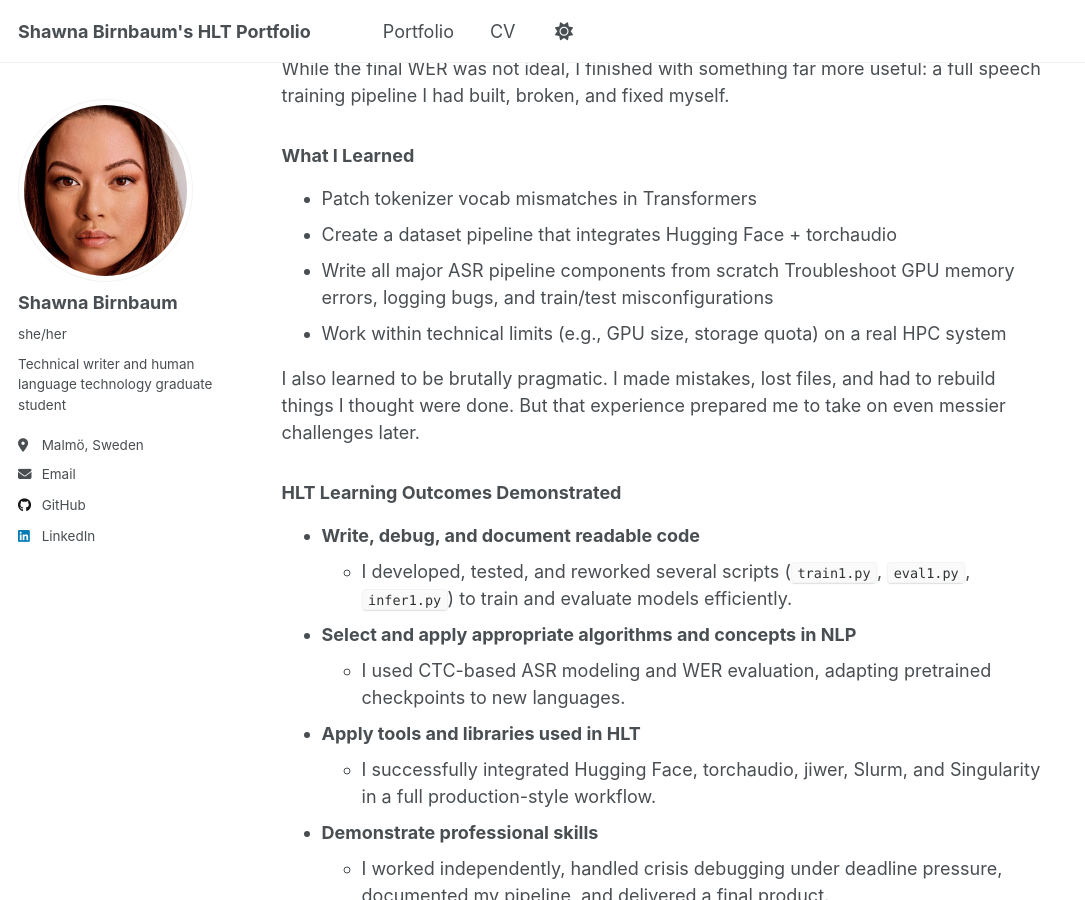
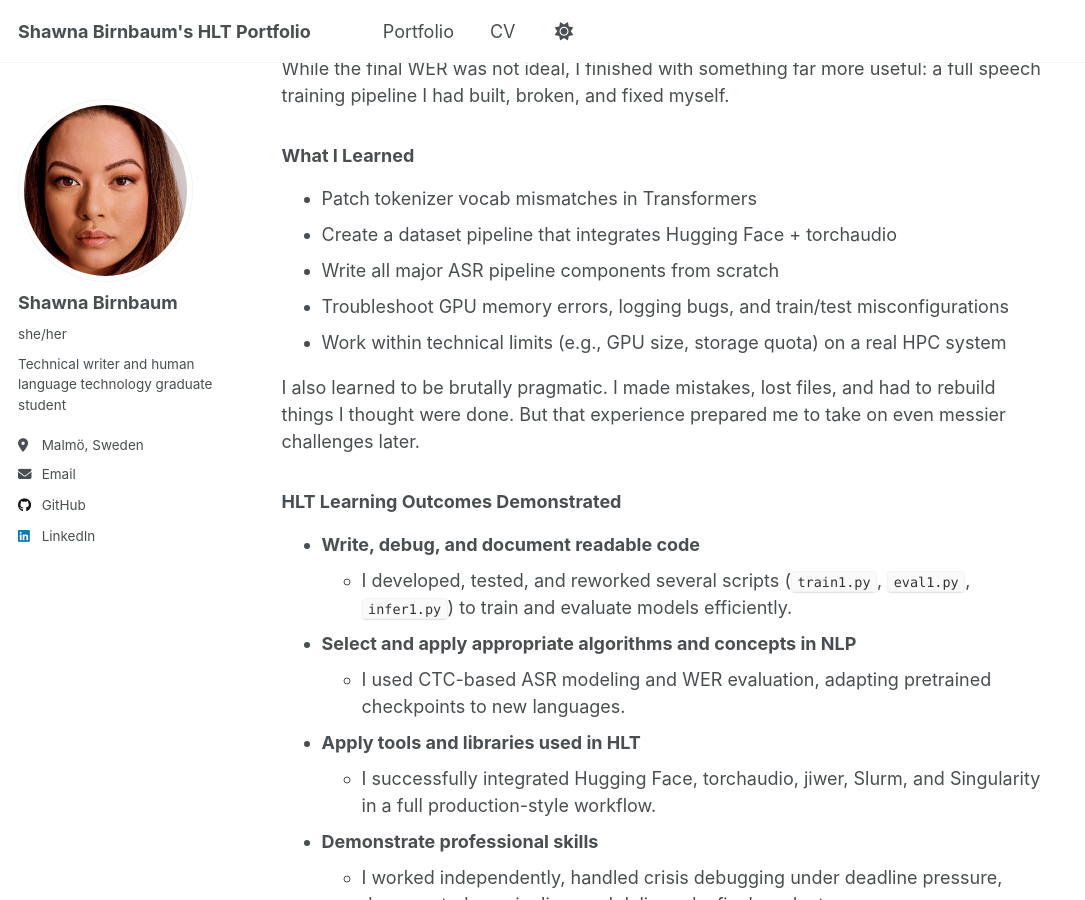
Before and after one commit to smbirnbaum/hlt-portfolio, a Jekyll site: the page built from _portfolio/portfolio-1.md, in a window 1280 px wide and 900 px high, scrolled down 8893 px. Shown: the whole window, without its empty margins (0-1085 px from the left). Built offline with Jekyll 4.4.1, drawn with Linux system fonts in a browser that asks for light colours.

Commit message:
Second revision based on Eric's feedback

```diff
--- a/_portfolio/portfolio-1.md
+++ b/_portfolio/portfolio-1.md
@@ -356,7 +356,8 @@ While the final WER was not ideal, I finished with something far more useful: a
 
 - Patch tokenizer vocab mismatches in Transformers
 - Create a dataset pipeline that integrates Hugging Face + torchaudio
-- Write all major ASR pipeline components from scratch Troubleshoot GPU memory errors, logging bugs, and train/test misconfigurations
+- Write all major ASR pipeline components from scratch
+- Troubleshoot GPU memory errors, logging bugs, and train/test misconfigurations
 - Work within technical limits (e.g., GPU size, storage quota) on a real HPC system
 
 I also learned to be brutally pragmatic. I made mistakes, lost files, and had to rebuild things I thought were done. But that experience prepared me to take on even messier challenges later.
```
Also changed, not shown: _portfolio/portfolio-2.md (+0 -1 lines).
